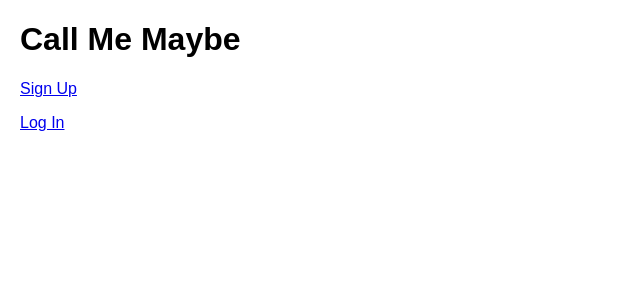
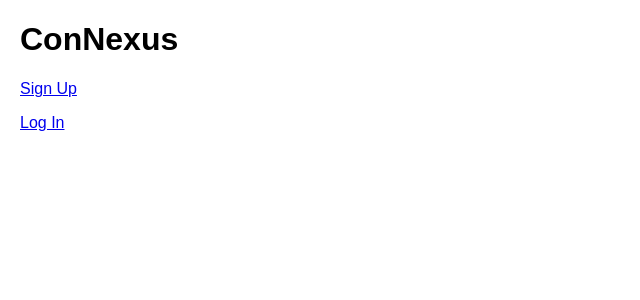
Before and after one commit to dbkang/hackathon-2016, a React (Create React App) app: page /#/browse in a window 1280 px wide. Shown: the top 300 px of the page, without its empty margins (0-640 px from the left). Built offline with nearby package versions, Linux system fonts and the light colour scheme.

Commit message:
Changed app name to ConNexus

```diff
--- a/src/Browse.jsx
+++ b/src/Browse.jsx
@@ -8,7 +8,7 @@ class Browse extends React.Component {
   render() {
     return (
       <div style={{ paddingLeft: 20}}>
-        <h1>Call Me Maybe</h1>
+        <h1>ConNexus</h1>
         <div>
           <p><Link to="/register">Sign Up</Link></p>
           <p><Link to="/login">Log In</Link></p>
--- a/src/Login.jsx
+++ b/src/Login.jsx
@@ -13,7 +13,7 @@ class Login extends React.Component {
   render() {
     return (
       <div style={{ paddingLeft: 20}}>
-        <h1>Login to Call Me Maybe</h1>
+        <h1>Login to ConNexus</h1>
         <div>
           <span>Username: </span>
           <input type="text" className={'lucid-TextField lucid-TextField-is-single-line'}
--- a/src/Register.jsx
+++ b/src/Register.jsx
@@ -32,7 +32,7 @@ class Register extends React.Component {
   render() {
     return (
       <div style={{ paddingLeft: 20}}>
-        <h1 style={{ marginBottom: 20 }}>Sign Up for Call Me Maybe</h1>
+        <h1 style={{ marginBottom: 20 }}>Sign Up for ConNexus</h1>
         <div>
           <span>Name:</span>
           <TextField style={{ margin: 10, width: 300}}
--- a/src/Status.jsx
+++ b/src/Status.jsx
@@ -16,7 +16,7 @@ class Status extends React.Component {
   render() {
     return (
       <div style={{ paddingLeft: 20}}>
-        <h1>Status</h1>
+        <h1>ConNexus Status</h1>
         <ButtonGroup
         selectedIndices={this.state.isAcceptingCalls ? [1] : [0]}
         onSelect={(selectedIndex) => this.onSelectHandler(selectedIndex)}>
```
